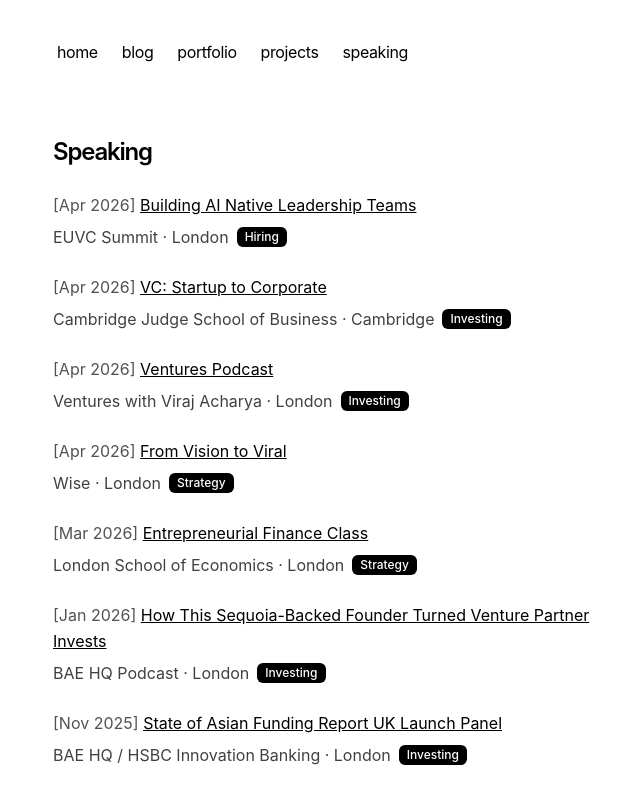
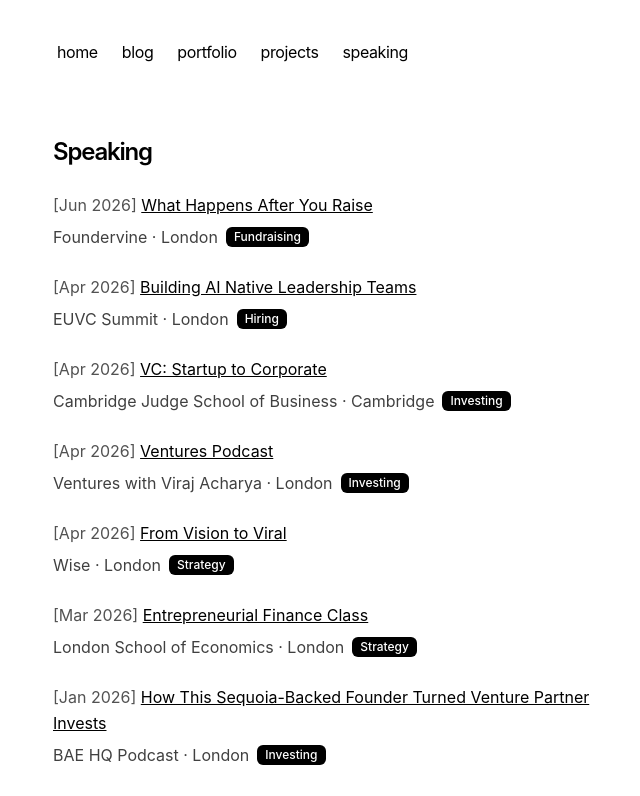
Before and after one commit to Rishabhkaul/Personal-website, a Next.js app: page /speaking in a window 1280 px wide. Shown: the top 796 px of the page, without its empty margins (299-939 px from the left). Built offline with nearby package versions, Linux system fonts and the light colour scheme.

Commit message:
Update page.tsx

```diff
--- a/app/speaking/page.tsx
+++ b/app/speaking/page.tsx
@@ -1,4 +1,11 @@
 const speakingEngagements = [
+  {
+    monthYear: 'Jun 2026',
+    name: 'What Happens After You Raise',
+    url: 'https://www.linkedin.com/posts/fedor-gubiev-325a34293_i-walked-into-the-venture-forward-programme-share-7469718092076621824-SC2c/',
+    location: 'Foundervine · London',
+    tag: 'Fundraising',
+  },
   {
     monthYear: 'Apr 2026',
     name: 'Building AI Native Leadership Teams',
```
